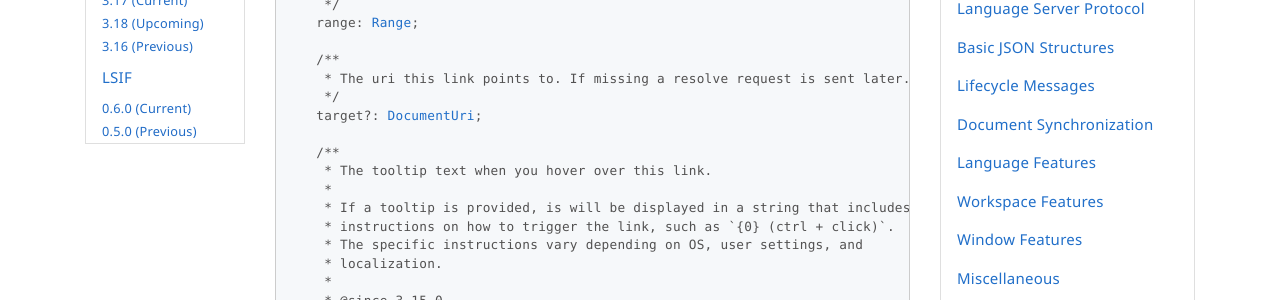
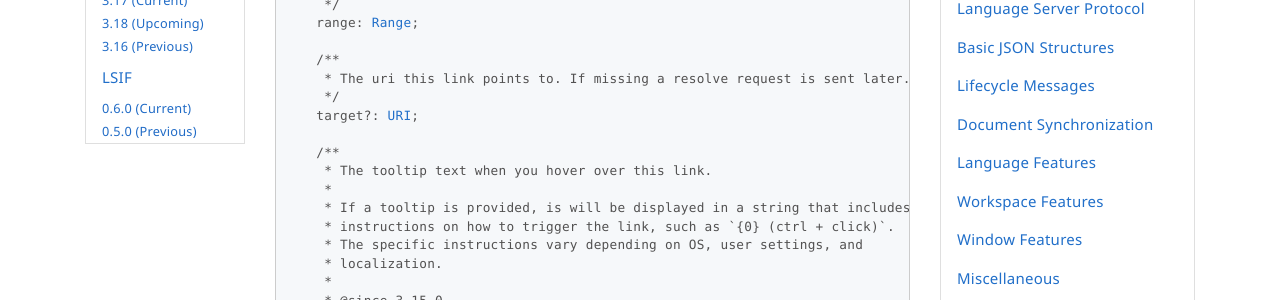
Before and after one commit to microsoft/language-server-protocol, a Jekyll site: the page built from _specifications/lsp/3.17/specification.md, in a window 1280 px wide and 900 px high, scrolled down 100600 px. Shown: the part 152-452 px from the top of the window. Built offline with Jekyll 4.4.1, drawn with Linux system fonts in a browser that asks for light colours; nearby versions of some CDN libraries; emoji names are drawn with the system emoji font; comment, search, counter and statistics services are not loaded.

Commit message:
fixes #1500: Type of DocumentLink.target should be URI instead of DocumentUri

```diff
--- a/_specifications/lsp/3.17/language/documentLink.md
+++ b/_specifications/lsp/3.17/language/documentLink.md
@@ -84,7 +84,7 @@ interface DocumentLink {
 	/**
 	 * The uri this link points to. If missing a resolve request is sent later.
 	 */
-	target?: DocumentUri;
+	target?: URI;
 
 	/**
 	 * The tooltip text when you hover over this link.
```
Also changed, not shown: _specifications/lsp/3.18/language/documentLink.md (+1 -1 lines).
